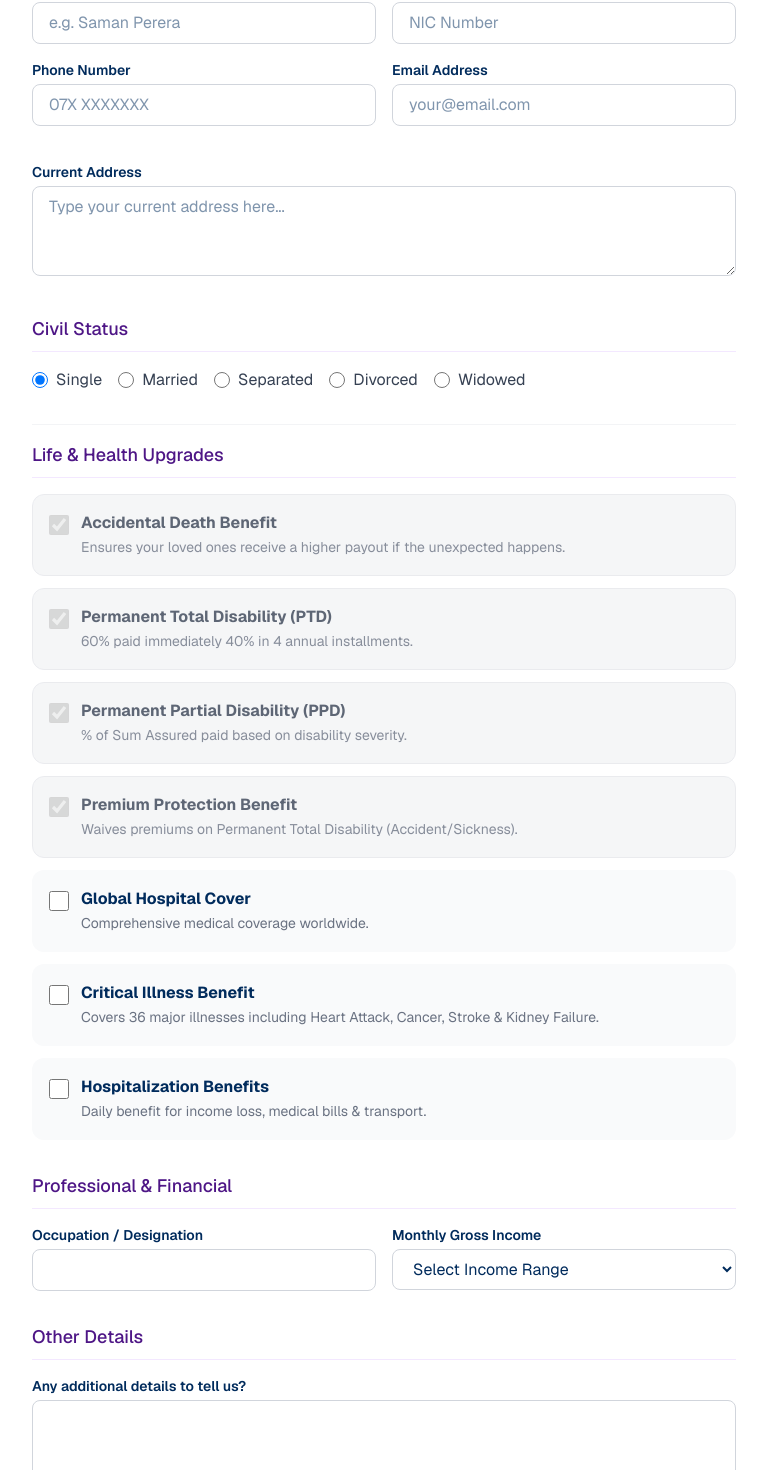
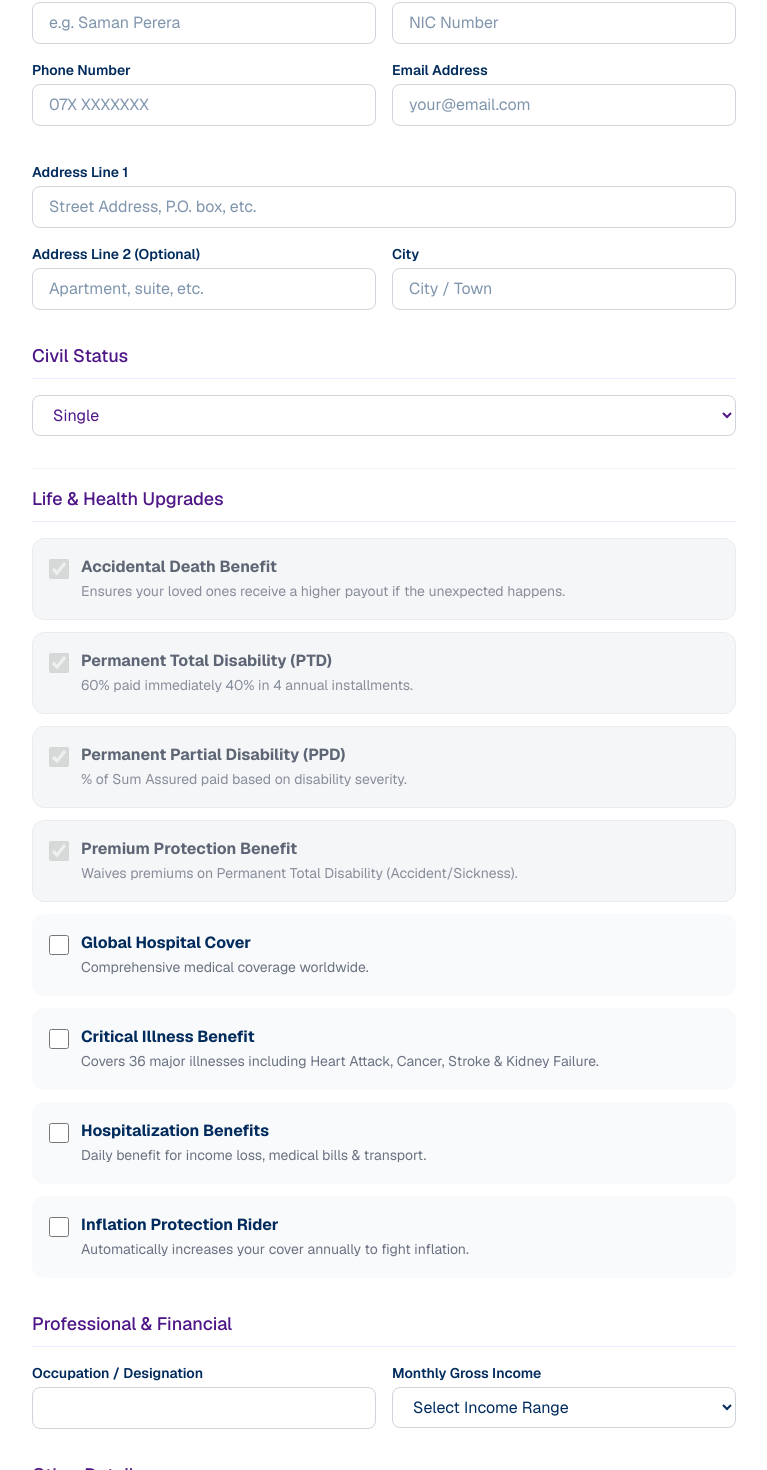
Before and after one commit to seekrr03/coverme.lk, a Next.js app: page /quote in a window 1280 px wide. Shown: the part 316-1786 px from the top of the page, without its empty margins (256-1023 px from the left). Built offline with nearby package versions, Linux system fonts and the light colour scheme.

Commit message:
Personalised

```diff
--- a/src/app/api/quote/route.ts
+++ b/src/app/api/quote/route.ts
@@ -68,7 +68,7 @@ Personal Details:
 - NIC: ${formData.nic}
 - Phone: ${formData.phone}
 - Email: ${formData.email}
-- Address: ${formData.address}
+- Address: ${formData.addressLine1}${formData.addressLine2 ? ', ' + formData.addressLine2 : ''}, ${formData.city}
 - Civil Status: ${formData.civilStatus}
 
 Dependent Details:
--- a/src/app/quote/page.tsx
+++ b/src/app/quote/page.tsx
@@ -8,8 +8,9 @@ export default function QuotePage() {
         phone: '',
         email: '',
         nic: '',
-        dob: '',
-        address: '',
+        addressLine1: '',
+        addressLine2: '',
+        city: '',
         monthlyIncome: '',
         gender: '', // male, female
         maternityBenefit: false,
@@ -30,6 +31,7 @@ export default function QuotePage() {
         hospitalizationPerDay: false, // Now effectively "Hospitalization (Spouse/Children)" in family plan
         hospitalizationSelf: false, // New: "Hospitalization for you"
         premiumProtectionSpouse: false, // New: "Premium Protection (Spouse)"
+        inflationProtection: false, // New: "Inflation Protection Rider"
         occupation: '',
 
         globalCover: false,
@@ -236,17 +238,42 @@ export default function QuotePage() {
 
                                 {/* Address Logic */}
                                 <div className="pt-2">
-                                    <div className="mt-3 animate-fade-in">
-                                        <label className="block text-sm font-semibold mb-1">Current Address</label>
-                                        <textarea
-                                            name="address"
-                                            required
-                                            rows={3}
-                                            value={formData.address}
-                                            onChange={handleInputChange}
-                                            className="w-full px-4 py-2 border border-gray-300 rounded-lg focus:ring-2 focus:ring-[#8CC63F] outline-none transition"
-                                            placeholder="Type your current address here..."
-                                        ></textarea>
+                                    <div className="mt-3 grid grid-cols-1 md:grid-cols-2 gap-4 animate-fade-in">
+                                        <div className="md:col-span-2">
+                                            <label className="block text-sm font-semibold mb-1">Address Line 1</label>
+                                            <input
+                                                type="text"
+                                                name="addressLine1"
+                                                required
+                                                value={formData.addressLine1}
+                                                onChange={handleInputChange}
+                                                className="w-full px-4 py-2 border border-gray-300 rounded-lg focus:ring-2 focus:ring-[#8CC63F] outline-none transition"
+                                                placeholder="Street Address, P.O. box, etc."
+                                            />
+                                        </div>
+                                        <div>
+                                            <label className="block text-sm font-semibold mb-1">Address Line 2 (Optional)</label>
+                                            <input
+                                                type="text"
+                                                name="addressLine2"
+                                                value={formData.addressLine2}
+                                                onChange={handleInputChange}
+                                                className="w-full px-4 py-2 border border-gray-300 rounded-lg focus:ring-2 focus:ring-[#8CC63F] outline-none transition"
+                                                placeholder="Apartment, suite, etc."
+                                            />
+                                        </div>
+                                        <div>
+                                            <label className="block text-sm font-semibold mb-1">City</label>
+                                            <input
+                                                type="text"
+                                                name="city"
+                                                required
+                                                value={formData.city}
+                                                onChange={handleInputChange}
+                                                className="w-full px-4 py-2 border border-gray-300 rounded-lg focus:ring-2 focus:ring-[#8CC63F] outline-none transition"
+                                                placeholder="City / Town"
+                                            />
+                                        </div>
                                     </div>
                                 </div>
                             </div>
@@ -255,20 +282,19 @@ export default function QuotePage() {
                             {/* Civil Status */}
                             <div className="space-y-4">
                                 <h3 className="text-lg font-medium text-[#4E1686] border-b pb-2 border-purple-100">Civil Status</h3>
-                                <div className="flex flex-wrap gap-4">
-                                    {['single', 'married', 'separated', 'divorced', 'widowed'].map((status) => (
-                                        <label key={status} className="flex items-center cursor-pointer">
-                                            <input
-                                                type="radio"
-                                                name="civilStatus"
-                                                value={status}
-                                                checked={formData.civilStatus === status}
-                                                onChange={() => handleCivilStatusChange(status)}
-                                                className="h-4 w-4 text-[#4E1686] focus:ring-[#4E1686] border-gray-300"
-                                            />
-                                            <span className="ml-2 capitalize text-gray-700">{status}</span>
-                                        </label>
-                                    ))}
+                                <div className="mt-2 text-[#4E1686]">
+                                    <select
+                                        name="civilStatus"
+                                        value={formData.civilStatus}
+                                        onChange={(e) => handleCivilStatusChange(e.target.value)}
+                                        className="w-full px-4 py-2 border border-gray-300 rounded-lg focus:ring-2 focus:ring-[#8CC63F] outline-none transition bg-white"
+                                    >
+                                        <option value="single">Single</option>
+                                        <option value="married">Married</option>
+                                        <option value="separated">Separated</option>
+                                        <option value="divorced">Divorced</option>
+                                        <option value="widowed">Widowed</option>
+                                    </select>
                                 </div>
 
                                 {/* Dependent Details for Non-Single */}
@@ -525,6 +551,22 @@ export default function QuotePage() {
                                                     <div>
                                                         <span className="block font-bold text-[#002B5C]">Maternity Benefit</span>
                                                         <span className="text-sm text-gray-500">Comprehensive coverage for pregnancy and childbirth related expenses.</span>
+                                                    </div>
+                                                </label>
+                                            )}
+
+                                            {/* Inflation Protection Rider (Non-Married) */}
+                                            {formData.civilStatus !== 'married' && (
+                                                <label className="flex items-start gap-3 p-4 bg-gray-50 rounded-xl cursor-pointer hover:bg-purple-50 transition-colors border border-transparent hover:border-purple-200">
+                                                    <input
+                                                        type="checkbox"
+                                                        checked={formData.inflationProtection}
+                                                        onChange={(e) => setFormData({ ...formData, inflationProtection: e.target.checked })}
+                                                        className="mt-1 w-5 h-5 text-[#4E1686] rounded border-gray-300 focus:ring-[#4E1686]"
+                                                    />
+                                                    <div>
+                                                        <span className="block font-bold text-[#002B5C]">Inflation Protection Rider</span>
+                                                        <span className="text-sm text-gray-500">Automatically increases your cover annually to fight inflation.</span>
                                                     </div>
                                                 </label>
                                             )}
```
